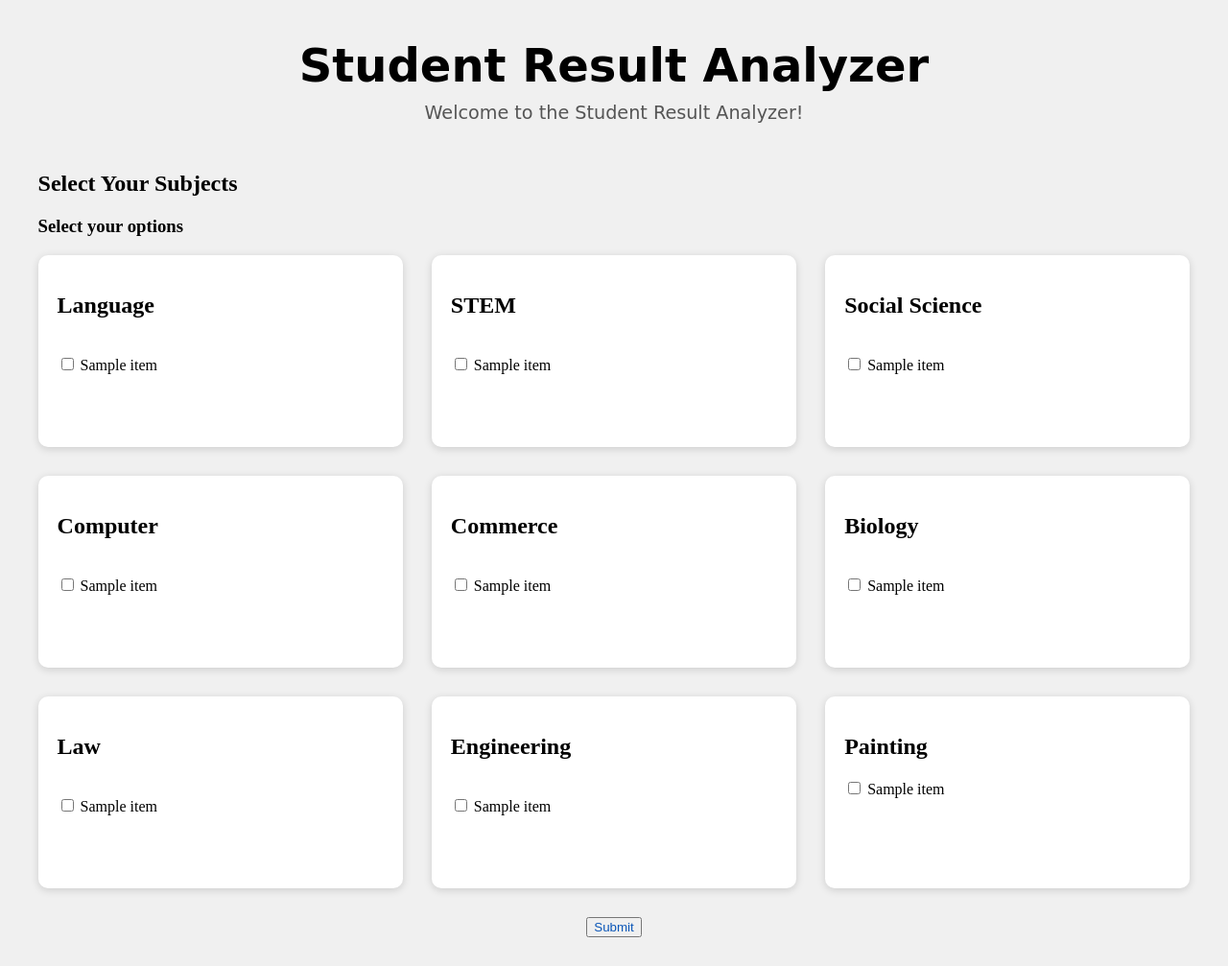
After one commit to govindrkumar/Automated-Student-Performance-Analyzer, a Flask app: template templates/subject_selection.html in a window 1280 px wide. The commit adds this page. Shown: the whole page at 96% size. Run offline with Flask 3, Linux system fonts and the light colour scheme; the template is opened without the code that fills it: most values are stand-ins (such as "Sample title", 1, 10 or a date in 2020); some web fonts are replaced.

Commit message:
Created subject selection form

```diff
--- a/app.py
+++ b/app.py
@@ -279,6 +279,199 @@ def graphical_representation():
     return render_template('performance_dashboard.html', graphs = graphs)
 
 
+# ---------------------------------------------------
+# BUILIDING READER
+# ---------------------------------------------------
+
+@app.route('/result_calc',methods = ['POST'])
+def result_calc():
+    student_no = request.form['student_no']
+    subject_no = request.form['subject_no']
+
+    print(student_no)
+    print(subject_no)
+
+    subjects = [
+    "English",
+    "Hindi",
+    "Sanskrit",
+    "Urdu",
+    "Bengali",
+    "Tamil",
+    "Telugu",
+    "Marathi",
+    "Gujarati",
+    "Kannada",
+    "Malayalam",
+    "Punjabi",
+    "Assamese",
+    "Odia",
+    "French",
+    "German",
+    "Spanish",
+    "Japanese",
+    "Chinese",
+    "Arabic",]
+
+    subjects2 = ["Mathematics",
+    "Applied Mathematics",
+    "Statistics",
+    "Physics",
+    "Chemistry",
+    "Biology",
+    "Environmental Science",
+    "Earth Science",
+    "Geology",
+    "Astronomy",
+    "Astrophysics",
+    "Geography",
+    "Geology and Mineralogy",
+    "Oceanography",
+    "Meteorology",]
+
+    subjects3 = ["History",
+    "Political Science",
+    "Civics",
+    "Economics",
+    "Sociology",
+    "Psychology",
+    "Philosophy",
+    "Anthropology",
+    "Archaeology",
+    "Public Administration",
+    "International Relations",
+    "Human Geography",
+    "Social Work",
+    "Gender Studies",
+    "Cultural Studies",]
+
+    subjects4 = ["Computer Science",
+    "Informatics Practices",
+    "Information Technology",
+    "Artificial Intelligence",
+    "Machine Learning",
+    "Data Science",
+    "Data Analytics",
+    "Cyber Security",
+    "Computer Applications",
+    "Software Engineering",
+    "Web Development",
+    "Database Management",
+    "Computer Networks",
+    "Operating Systems",
+    "Computer Architecture",
+    "Programming",
+    "Python Programming",
+    "Java Programming",
+    "C Programming",
+    "C++ Programming",
+    "Algorithms",
+    "Data Structures",
+    "Cloud Computing",
+    "Internet of Things",
+    "Blockchain Technology",
+    "Robotics",
+    "Human-Computer Interaction",]
+
+
+    subjects5 = ["Accountancy",
+        "Business Studies",
+        "Commerce",
+        "Financial Management",
+        "Marketing",
+        "Business Economics",
+        "Entrepreneurship",
+        "Management",
+        "Operations Management",
+        "Human Resource Management",
+        "Organizational Behaviour",
+        "Financial Accounting",
+        "Cost Accounting",
+        "Taxation",
+        "Auditing",
+        "Banking",
+        "Insurance",
+        "Business Law",
+        "Corporate Finance",]
+
+
+    subjects6 = ["Biochemistry",
+        "Microbiology",
+        "Biotechnology",
+        "Genetics",
+        "Molecular Biology",
+        "Cell Biology",
+        "Ecology",
+        "Zoology",
+        "Botany",
+        "Marine Biology",
+        "Neuroscience",
+        "Immunology",
+        "Bioinformatics",
+        "Biomedical Science",
+        "Food Science",
+        "Forensic Science",]
+
+    subjects7 = ["Political Theory",
+        "Constitutional Studies",
+        "Legal Studies",
+        "Criminal Law",
+        "Contract Law",
+        "Civil Law",
+        "Corporate Law",
+        "International Law",
+        "Human Rights",
+        "Environmental Law",]
+
+    subjects8 = ["Mechanical Engineering",
+        "Civil Engineering",
+        "Electrical Engineering",
+        "Electronics Engineering",
+        "Computer Engineering",
+        "Chemical Engineering",
+        "Aerospace Engineering",
+        "Biomedical Engineering",
+        "Environmental Engineering",
+        "Industrial Engineering",]
+
+    subjects9 = ["Fine Arts",
+        "Visual Arts",
+        "Painting",
+        "Drawing",
+        "Sculpture",
+        "Music",
+        "Hindustani Classical Music",
+        "Carnatic Music",
+        "Western Music",
+        "Dance",
+        "Drama",
+        "Theatre",
+        "Film Studies",
+        "Photography",
+        "Graphic Design",
+        "Fashion Design",
+        "Architecture",
+        "Interior Design",
+        "Physical Education",
+        "Health Education"]
+
+    return render_template('subject_selection.html',
+                            my_list = subjects,
+                            my_list2 = subjects2,
+                            my_list3 = subjects3,
+                            my_list4 = subjects4,
+                            my_list5 = subjects5,
+                            my_list6 = subjects6,
+                            my_list7 = subjects7,
+                            my_list8 = subjects8,
+                            my_list9 = subjects9
+                            )
+
+@app.route('/subject_selection', methods = ['POST'])
+def subject_selection():
+    selected = request.form.getlist('selected_items')
+    return f"Selected items: {selected}"
+
 
 
 # --------------------------------------------------
--- a/static/css/style.css
+++ b/static/css/style.css
@@ -103,3 +139,42 @@ body {
     transform: scale(1.05);
     box-shadow: 0 6px 18px rgba(0, 0, 0, 0.25);
 }
+
+
+.subject_selection {
+    width: 95%;
+    margin: 30px auto;
+}
+
+/* The form contains the 9 sections */
+.subject_selection form {
+    display: grid;
+    grid-template-columns: repeat(3, 1fr);
+    gap: 30px;
+}
+
+.subject_selection section {
+    width: 100%;
+    box-sizing: border-box;
+    min-height: 200px;
+    background: white;
+    border-radius: 10px;
+    padding: 20px;
+    box-shadow: 0 2px 8px rgba(0, 0, 0, 0.15);
+    transition: transform 0.25s ease,
+                box-shadow 0.25s ease;
+}
+
+.subject_selection section:hover {
+    transform: translateY(-3px);
+    box-shadow: 0 6px 18px rgba(0, 0, 0, 0.20);
+}
+
+.subject_selection form button {
+    grid-column: 1 / -1;
+    max-width: 40%;
+    color: #0b56b8;
+    display: flex;
+    justify-self: center;
+    align-items: center;
+}
--- a/templates/performance_dashboard.html
+++ b/templates/performance_dashboard.html
@@ -27,8 +27,6 @@
 
 
         <div class="physics_performance">
-
-
                 {% for graph in graphs %}
                     <img src="{{ url_for('static', filename=graph) }}">
                 {% endfor %}
--- /dev/null
+++ b/templates/subject_selection.html
@@ -0,0 +1,110 @@
+<!DOCTYPE html>
+<html>
+
+
+    <head>
+        <title>Student Result Analyzer</title>
+        <link rel="icon" type="image/jpeg" href="{{ url_for('static', filename='images/logo.png.jpeg') }}">
+        <link rel="stylesheet" type="text/css" href="{{ url_for('static', filename='css/style.css') }}">
+
+    </head>
+    <body>
+        <div id="heading">
+            <h1>Student Result Analyzer</h1>
+            <p>Welcome to the Student Result Analyzer!</p>
+        </div>
+
+
+        <!--This is my start of comments-->
+        <div class="subject_selection">
+            <h2>Select Your Subjects</h2>
+
+            <!-- Now Form Creation -->
+             <h3>Select your options</h3>
+             <form action="/subject_selection" method="post">
+                <section id="language">
+                    <h2>Language</h2> <br>
+                    {% for item in my_list %}
+                    <input type="checkbox" id="item_{{ loop.index }}" name="selected_items" value="{{ item }}">
+                    <label for="item_{{ loop.index }}">{{ item }}</label> <br>
+                    {% endfor %}
+                </section>
+
+                <section id="stem">
+                    <h2>STEM</h2><br>
+                    {% for item in my_list2 %}
+                    <input type="checkbox" id="item_{{ loop.index }}" name="selected_items" value="{{ item }}">
+                    <label for="item_{{ loop.index }}">{{ item }}</label> <br>
+                    {% endfor %}
+                </section>
+
+                <section id="social_science">
+                    <h2>Social Science</h2>
+                    <br>
+                    {% for item in my_list3 %}
+                    <input type="checkbox" id="item_{{ loop.index }}" name="selected_items" value="{{ item }}">
+                    <label for="item_{{ loop.index }}">{{ item }}</label> <br>
+                    {% endfor %}
+                </section>
+
+                <section id="computer">
+                    <h2>Computer</h2>
+                    <br>
+                    {% for item in my_list4 %}
+                    <input type="checkbox" id="item_{{ loop.index }}" name="selected_items" value="{{ item }}">
+                    <label for="item_{{ loop.index }}">{{ item }}</label> <br>
+                    {% endfor %}
+                </section>
+
+                <section id="commerce">
+                    <h2>Commerce</h2>
+                    <br>
+                    {% for item in my_list5 %}
+                    <input type="checkbox" id="item_{{ loop.index }}" name="selected_items" value="{{ item }}">
+                    <label for="item_{{ loop.index }}">{{ item }}</label> <br>
+                    {% endfor %}
+                </section>
+
+                <section id="biology">
+                    <h2>Biology</h2>
+                    <br>
+                    {% for item in my_list6 %}
+                    <input type="checkbox" id="item_{{ loop.index }}" name="selected_items" value="{{ item }}">
+                    <label for="item_{{ loop.index }}">{{ item }}</label> <br>
+                    {% endfor %}
+                </section>
+
+                <section id="law">
+                    <h2>Law</h2>
+                    <br>
+                    {% for item in my_list7 %}
+                    <input type="checkbox" id="item_{{ loop.index }}" name="selected_items" value="{{ item }}">
+                    <label for="item_{{ loop.index }}">{{ item }}</label> <br>
+                    {% endfor %}
+                </section>
+
+                <section id="engineering">
+                    <h2>Engineering</h2>
+                    <br>
+                    {% for item in my_list8 %}
+                    <input type="checkbox" id="item_{{ loop.index }}" name="selected_items" value="{{ item }}">
+                    <label for="item_{{ loop.index }}">{{ item }}</label> <br>
+                    {% endfor %}
+                </section>
+
+                <section id="painting">
+                    <h2>Painting</h2>
+                    {% for item in my_list9 %}
+                    <input type="checkbox" id="item_{{ loop.index }}" name="selected_items" value="{{ item }}">
+                    <label for="item_{{ loop.index }}">{{ item }}</label> <br>
+                    {% endfor %}
+                </section>
+
+                <button type="submit">Submit</button>
+                </form>
+        </div>
+
+
+
+    </body>
+</html>
```
Also changed, not shown: other parts of static/css/style.css (+45 -9 lines), templates/index.html (+6 -16 lines).
